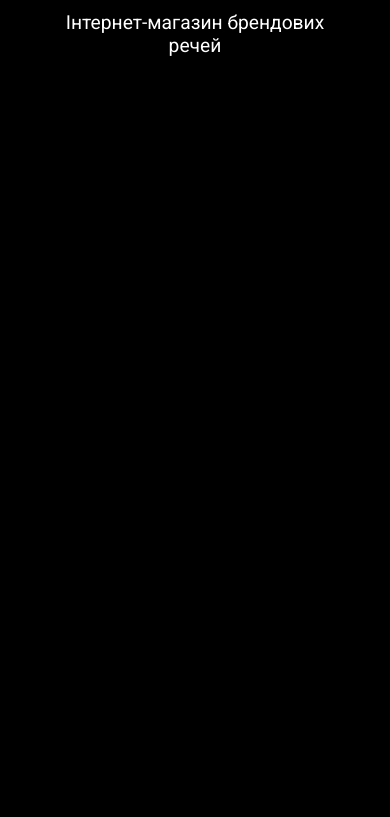
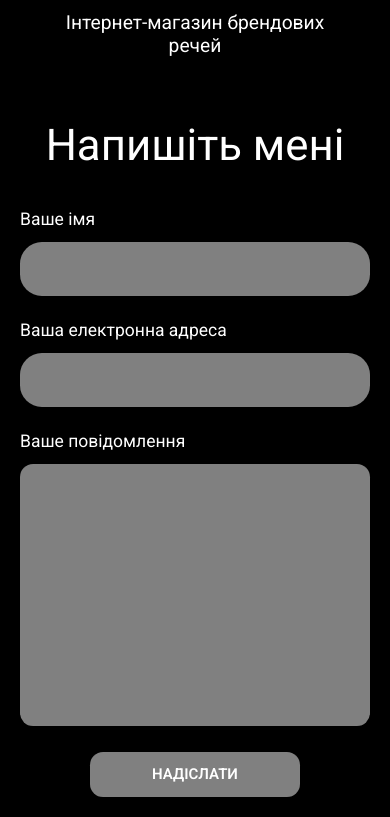
Before and after one commit to programer1983/next-portfolio, a Next.js app: page / in a window 390 px wide. Shown: the part 7668-8485 px from the top of the page. Before the commit the page ends 7745 px from the top, so only its background shows below. Built offline with nearby package versions, Linux system fonts and the light colour scheme.

Commit message:
mobile adaptation contacts section

```diff
--- a/components/Contact/Contact.scss
+++ b/components/Contact/Contact.scss
@@ -56,4 +56,8 @@
         transform: scale(1.1);
         background-color: rgb(44, 41, 41);
     }
+    @media (max-width: 400px){
+        font-size: 15px;
+        width: 60%;
+    }
 }
--- a/src/app/page.tsx
+++ b/src/app/page.tsx
@@ -1,6 +1,6 @@
 
 import About from "../../components/About/About";
-// import Contact from "../../components/Contact/Contact";
+import Contact from "../../components/Contact/Contact";
 import Hero from "../../components/Hero/Hero"
 import Scills from "../../components/Scills/Scills";
 import Works from "../../components/Works/Works";
@@ -14,7 +14,7 @@ export default function Home() {
           <About />
           <Scills />
           <Works />
-          {/* <Contact /> */}
+          <Contact />
        </main>
   );
 }
```
